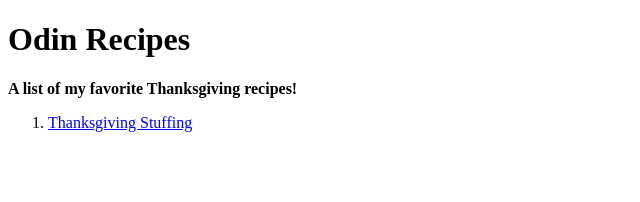
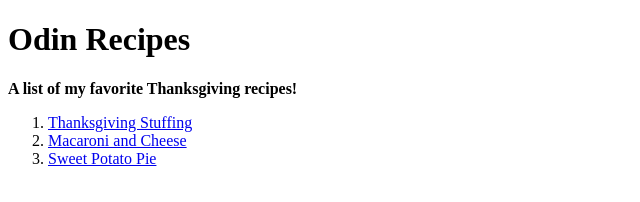
Before and after one commit to jasonp768/odin-recipes, a plain HTML site: page index.html in a window 1280 px wide. Shown: the whole page, without its empty margins (0-640 px from the left). Drawn offline with Linux system fonts and the light colour scheme.

Commit message:
added the last 2 recipes

```diff
--- a/index.html
+++ b/index.html
@@ -13,6 +13,8 @@
 
         <ol>
             <li> <a href="./recipes/stuffing.html">Thanksgiving Stuffing</a></li>
+            <li> <a href="./recipes/macandcheese.html">Macaroni and Cheese</a></li>
+            <li> <a href="./recipes/sweetpotatopie.html">Sweet Potato Pie</a></li>
         </ol>
 
     </body>
```
